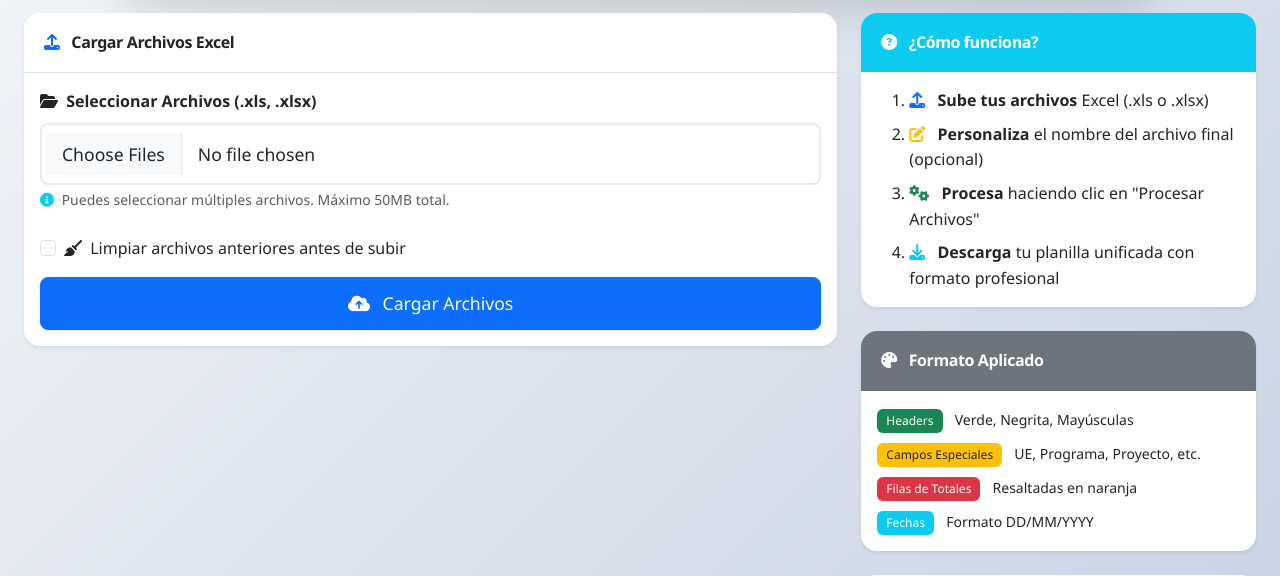
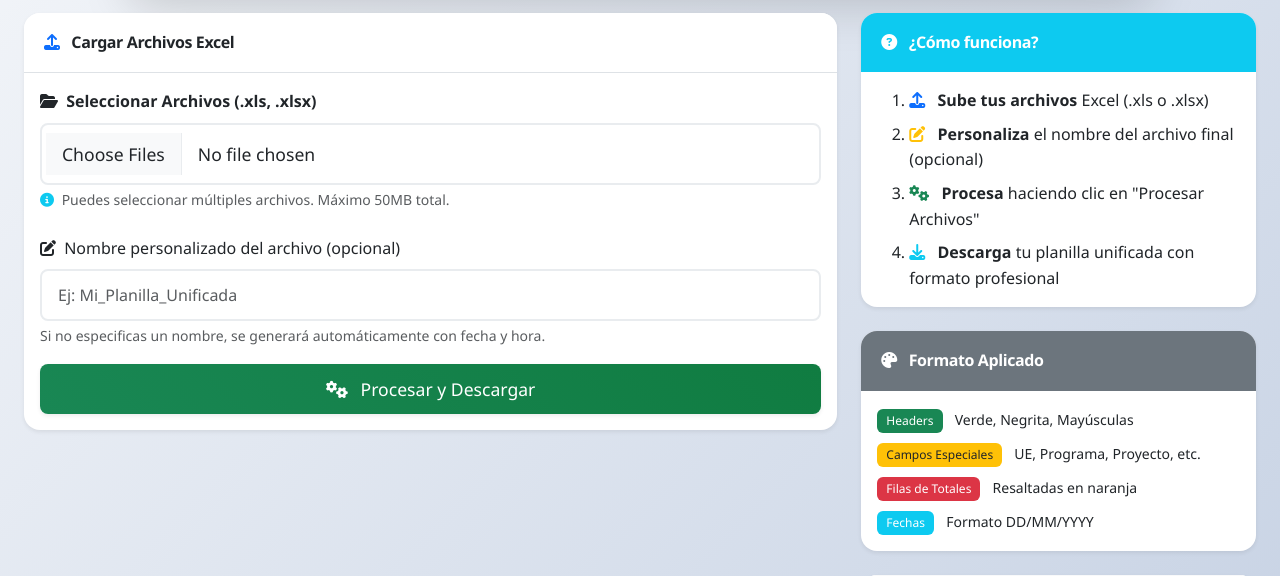
Before and after one commit to JhoelLegua/ExcelFormat, a Flask app: page / in a window 1280 px wide. Shown: the part 235-811 px from the top of the page. Run offline with Flask 3, Linux system fonts and the light colour scheme; some libraries are stand-ins or nearby versions.

Commit message:
Procesado

```diff
--- a/templates/index.html
+++ b/templates/index.html
@@ -57,7 +57,7 @@
                         </h6>
                     </div>
                     <div class="card-body">
-                        <form action="/upload" method="post" enctype="multipart/form-data" id="uploadForm">
+                        <form action="/process" method="post" enctype="multipart/form-data" id="processForm">
                             <div class="mb-4">
                                 <label for="files" class="form-label fw-bold">
                                     <i class="fas fa-folder-open me-1"></i>
@@ -72,120 +72,28 @@
                             </div>
 
                             <div class="mb-3">
-                                <div class="form-check">
-                                    <input class="form-check-input" type="checkbox" value="true" id="clear_before" name="clear_before">
-                                    <label class="form-check-label" for="clear_before">
-                                        <i class="fas fa-broom me-1"></i>
-                                        Limpiar archivos anteriores antes de subir
-                                    </label>
+                                <label for="custom_name" class="form-label">
+                                    <i class="fas fa-edit me-1"></i>
+                                    Nombre personalizado del archivo (opcional)
+                                </label>
+                                <input type="text" class="form-control" id="custom_name" name="custom_name"
+                                       placeholder="Ej: Mi_Planilla_Unificada" maxlength="50">
+                                <div class="form-text">
+                                    Si no especificas un nombre, se generará automáticamente con fecha y hora.
                                 </div>
                             </div>
 
                             <div class="d-grid">
-                                <button type="submit" class="btn btn-primary btn-lg" id="uploadBtn">
-                                    <i class="fas fa-cloud-upload-alt me-2"></i>
-                                    Cargar Archivos
+                                <button type="submit" class="btn btn-success btn-lg" id="processBtn">
+                                    <i class="fas fa-cogs me-2"></i>
+                                    Procesar y Descargar
                                 </button>
                             </div>
                         </form>
                     </div>
                 </div>
 
-                <!-- Archivos Cargados -->
-                {% if uploaded_files %}
-                <div class="card border-0 shadow-sm mb-4">
-                    <div class="card-header bg-success text-white">
-                        <h6 class="card-title mb-0">
-                            <i class="fas fa-check-circle me-2"></i>
-                            Archivos Cargados ({{ uploaded_files|length }})
-                        </h6>
-                    </div>
-                    <div class="card-body p-0">
-                        <div class="table-responsive">
-                            <table class="table table-hover mb-0">
-                                <thead class="table-light">
-                                    <tr>
-                                        <th><i class="fas fa-file-excel text-success me-1"></i> Archivo</th>
-                                        <th><i class="fas fa-weight-hanging me-1"></i> Tamaño</th>
-                                        <th><i class="fas fa-clock me-1"></i> Modificado</th>
-                                        <th class="text-center"><i class="fas fa-check-circle me-1"></i> Estado</th>
-                                    </tr>
-                                </thead>
-                                <tbody>
-                                    {% for file in uploaded_files %}
-                                    <tr>
-                                        <td>
-                                            <i class="fas fa-file-excel text-success me-2"></i>
-                                            <strong>{{ file.name if file.name else file }}</strong>
-                                        </td>
-                                        <td>
-                                            <span class="badge bg-light text-dark">{{ file.size if file.size else 'N/A' }}</span>
-                                        </td>
-                                        <td>
-                                            <small class="text-muted">{{ file.modified if file.modified else 'N/A' }}</small>
-                                        </td>
-                                        <td class="text-center">
-                                            <div class="btn-group" role="group">
-                                                <span class="badge bg-success me-2">
-                                                    <i class="fas fa-check me-1"></i>Listo
-                                                </span>
-                                                <form method="post" action="/delete/{{ file.name if file.name else file }}" class="d-inline"
-                                                      onsubmit="return confirm('¿Estás seguro de eliminar este archivo?')">
-                                                    <button type="submit" class="btn btn-sm btn-outline-danger" title="Eliminar archivo">
-                                                        <i class="fas fa-trash-alt"></i>
-                                                    </button>
-                                                </form>
-                                            </div>
-                                        </td>
-                                    </tr>
-                                    {% endfor %}
-                                </tbody>
-                            </table>
-                        </div>
-                    </div>
-                </div>
 
-                <!-- Panel de Procesamiento -->
-                <div class="card border-0 shadow-sm mb-4">
-                    <div class="card-header bg-warning text-dark">
-                        <h6 class="card-title mb-0">
-                            <i class="fas fa-cogs me-2"></i>
-                            Procesar Archivos
-                        </h6>
-                    </div>
-                    <div class="card-body">
-                        <form action="/process" method="post" id="processForm">
-                            <div class="mb-4">
-                                <label for="custom_name" class="form-label fw-bold">
-                                    <i class="fas fa-tag me-1"></i>
-                                    Nombre del Archivo Final (Opcional)
-                                </label>
-                                <input type="text" class="form-control" id="custom_name"
-                                       name="custom_name" placeholder="Mi_Planilla_Unificada">
-                                <div class="form-text">
-                                    <i class="fas fa-lightbulb me-1"></i>
-                                    Si no especificas un nombre, se usará "Planilla_Unificada_Final.xlsx"
-                                </div>
-                            </div>
-
-                            <div class="row g-3">
-                                <div class="col-12 col-md-8">
-                                    <button type="submit" class="btn btn-success btn-lg w-100 pulse-btn" id="processBtn">
-                                        <i class="fas fa-magic me-2"></i>
-                                        <span class="d-none d-sm-inline">Procesar</span> Archivos
-                                    </button>
-                                </div>
-                                <div class="col-12 col-md-4">
-                                    <a href="/clear" class="btn btn-outline-danger btn-lg w-100" onclick="return confirm('¿Estás seguro de que quieres eliminar todos los archivos?')">
-                                        <i class="fas fa-trash-alt me-2"></i>
-                                        Limpiar
-                                    </a>
-                                </div>
-                            </div>
-                        </form>
-                    </div>
-                </div>
-                {% endif %}
             </div>
 
             <!-- Panel de Información -->
@@ -275,8 +183,9 @@
                     <div class="spinner-border text-primary mb-3" role="status" style="width: 3rem; height: 3rem;">
                         <span class="visually-hidden">Procesando...</span>
                     </div>
-                    <h6>Procesando archivos...</h6>
-                    <p class="text-muted mb-0">Por favor espera mientras unificamos tus planillas</p>
+                    <h6>Procesando y descargando archivo...</h6>
+                    <p class="text-muted mb-0">Tu planilla unificada se descargará automáticamente</p>
+                    <small class="text-info">Este modal se cerrará cuando termine el proceso</small>
                 </div>
             </div>
         </div>
@@ -293,13 +202,33 @@
             // Mostrar modal de loading
             const modal = new bootstrap.Modal(document.getElementById('loadingModal'));
             modal.show();
-        });
 
-        // Mostrar loading durante la subida
-        document.getElementById('uploadForm').addEventListener('submit', function(e) {
-            const btn = document.getElementById('uploadBtn');
-            btn.innerHTML = '<i class="fas fa-spinner fa-spin me-2"></i>Subiendo...';
-            btn.disabled = true;
+            // Detectar cuando la descarga se inicia y cerrar modal después de unos segundos
+            setTimeout(function() {
+                // Restaurar botón
+                btn.innerHTML = '<i class="fas fa-cogs me-2"></i>Procesar Archivos';
+                btn.disabled = false;
+
+                // Cerrar modal
+                modal.hide();
+
+                // Mostrar mensaje de éxito
+                const successAlert = document.createElement('div');
+                successAlert.className = 'alert alert-success alert-dismissible fade show mt-3';
+                successAlert.innerHTML = `
+                    <i class="fas fa-check-circle me-2"></i>
+                    <strong>¡Procesamiento completado!</strong> Tu archivo se ha descargado correctamente.
+                    <button type="button" class="btn-close" data-bs-dismiss="alert"></button>
+                `;
+                document.querySelector('.container-fluid').insertBefore(successAlert, document.querySelector('.row'));
+
+                // Auto-cerrar el alert después de 5 segundos
+                setTimeout(function() {
+                    if (successAlert.parentNode) {
+                        successAlert.remove();
+                    }
+                }, 5000);
+            }, 8000); // 8 segundos para dar tiempo al procesamiento
         });
 
         // Validar archivos seleccionados
```
